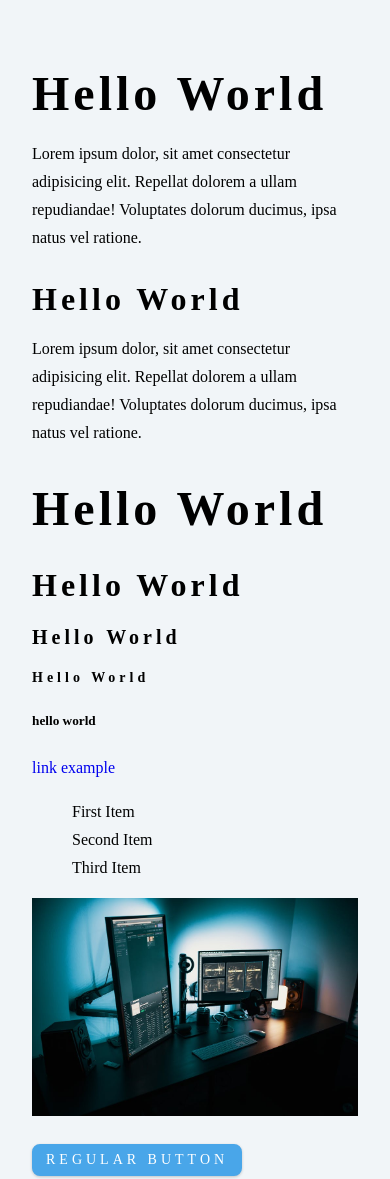
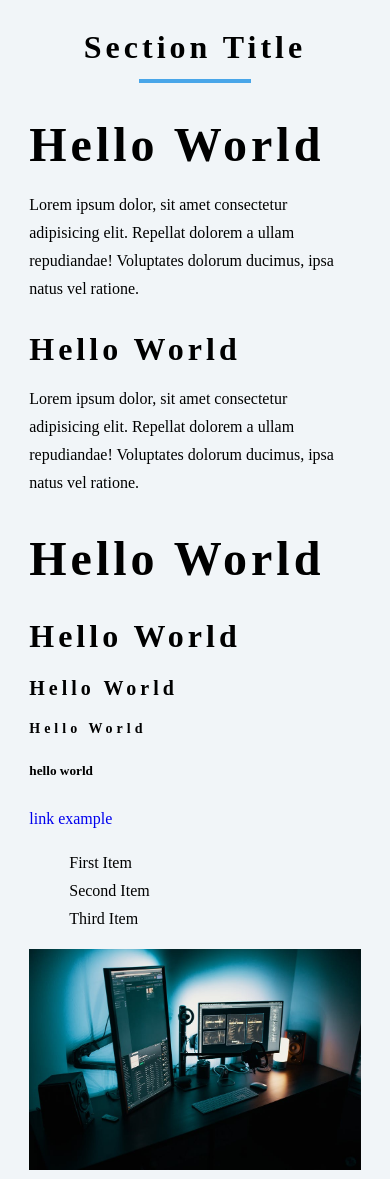
Before and after one commit to MohamedHNoor/html-css-js-template, a website built with webpack: page src/index.html in a window 390 px wide. Shown: the top 1179 px of the page. Built offline with nearby package versions, Linux system fonts and the light colour scheme.

```diff
--- a/src/css/styles.css
+++ b/src/css/styles.css
@@ -96,7 +96,7 @@
 }
 p {
   margin-bottom: 1.25rem;
-  max-width: 45rem;
+  max-width: 40rem;
 }
 @media screen and (min-width: 800px) {
   h1 {
@@ -162,13 +162,13 @@
   margin: 0 auto;
   max-width: 1170px;
 }
-@media screen and (min-width: 576px) {
+/* @media screen and (min-width: 576px) {
   .section-center {
     display: grid;
     grid-template-columns: repeat(auto-fill, minmax(300px, 1fr));
     column-gap: 4rem;
   }
-}
+} */
 @media screen and (min-width: 992px) {
   .section-center {
     width: 95vw;
--- a/src/index.html
+++ b/src/index.html
@@ -9,25 +9,26 @@
     <link rel="stylesheet" href="./css/styles.css" />
     <title>js starter</title>
     <!-- must be removed -->
-    <style>
-      body {
-        padding: 2rem;
-      }
-      .img {
-        width: 400px;
-      }
-    </style>
   </head>
   <body>
+    <section class="section-center">
+      <!-- section title -->
+      <div class="title">
+        <h2>section title</h2>
+        <div class="title-underline"></div>
+      </div>
+
       <h1>hello world</h1>
       <p>
-      Lorem ipsum dolor, sit amet consectetur adipisicing elit. Repellat dolorem
-      a ullam repudiandae! Voluptates dolorum ducimus, ipsa natus vel ratione.
+        Lorem ipsum dolor, sit amet consectetur adipisicing elit. Repellat
+        dolorem a ullam repudiandae! Voluptates dolorum ducimus, ipsa natus vel
+        ratione.
       </p>
       <h2>hello world</h2>
       <p>
-      Lorem ipsum dolor, sit amet consectetur adipisicing elit. Repellat dolorem
-      a ullam repudiandae! Voluptates dolorum ducimus, ipsa natus vel ratione.
+        Lorem ipsum dolor, sit amet consectetur adipisicing elit. Repellat
+        dolorem a ullam repudiandae! Voluptates dolorum ducimus, ipsa natus vel
+        ratione.
       </p>
       <h1>hello world</h1>
       <h2>hello world</h2>
@@ -85,7 +86,8 @@
           <label for="textarea" class="form-label">Textarea</label>
           <textarea class="form-textarea">
 Default Value
-        </textarea>
+        </textarea
+          >
         </div>
         <button type="submit" class="btn btn-block">submit</button>
       </form>
@@ -94,11 +96,6 @@
       <div class="loading hide-loading"></div>
       <br />
       <br />
-
-    <!-- section title -->
-    <div class="title">
-      <h2>section title</h2>
-      <div class="title-underline"></div>
-    </div>
+    </section>
   </body>
 </html>
```
Lines whose indentation alone changed are shown as unchanged.
